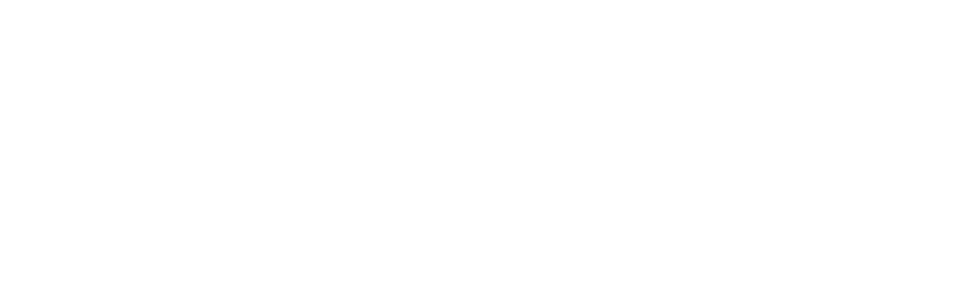
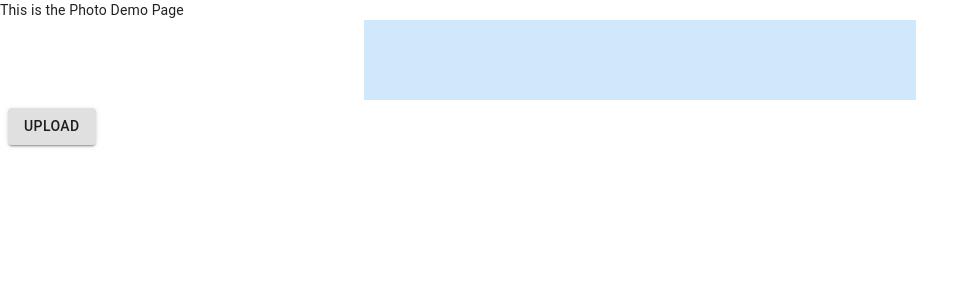
Before and after one commit to lustdante/OwlSpot, a React (Create React App) app in the folder frontend/: page /photoDemo in a window 1280 px wide. Shown: the top 300 px of the page, without its empty margins (0-976 px from the left). Built offline with nearby package versions, Linux system fonts and the light colour scheme.

Commit message:
Import basic components

```diff
--- a/frontend/src/components/App/index.js
+++ b/frontend/src/components/App/index.js
@@ -4,6 +4,7 @@
 import GalleryPage from 'components/GalleryPage';
 import HotspotPage from 'components/HotspotPage';
 import LandingPage from 'components/LandingPage';
+import PhotoDemoPage from 'components/PhotoDemoPage';
 
 function App() {
   return (
@@ -21,6 +22,7 @@
           component={GalleryPage}
         />
         <Route exact path="/hotspots/:hotspotId" component={HotspotPage} />
+        <Route exact path="/photoDemo" component={PhotoDemoPage} />
         <Route exact path="/" component={LandingPage} />
       </Switch>
     </Router>
--- /dev/null
+++ b/frontend/src/components/PhotoDemoPage/demoComponents.js
@@ -0,0 +1,52 @@
+import React from 'react';
+import CssBaseline from '@material-ui/core/CssBaseline';
+import Typography from '@material-ui/core/Typography';
+import Container from '@material-ui/core/Container';
+
+import { makeStyles } from '@material-ui/core/styles';
+import Button from '@material-ui/core/Button';
+
+
+export function SimpleContainer() {
+  return (
+    <React.Fragment>
+      <CssBaseline />
+      <Container maxWidth="sm">
+        <Typography component="div" style={{ backgroundColor: '#cfe8fc', height: '10vh' }} />
+      </Container>
+    </React.Fragment>
+  );
+}
+
+
+
+
+const useStyles = makeStyles(theme => ({
+  button: {
+    margin: theme.spacing(1),
+  },
+  input: {
+    display: 'none',
+  },
+}));
+
+export function ContainedButtons() {
+  const classes = useStyles();
+
+  return (
+    <div>
+      <input
+        accept="image/*"
+        className={classes.input}
+        id="contained-button-file"
+        multiple
+        type="file"
+      />
+      <label htmlFor="contained-button-file">
+        <Button variant="contained" component="span" className={classes.button}>
+          Upload
+        </Button>
+      </label>
+    </div>
+  );
+}
--- /dev/null
+++ b/frontend/src/components/PhotoDemoPage/index.js
@@ -0,0 +1,14 @@
+import React from 'react';
+import {SimpleContainer, ContainedButtons} from './demoComponents'
+
+function PhotoDemoPage() {
+  return (
+    <div>
+      This is the Photo Demo Page
+      <SimpleContainer></SimpleContainer>
+      <ContainedButtons></ContainedButtons>
+    </div>
+  );
+}
+
+export default PhotoDemoPage;
```
Also changed, not shown: 1 other file (tests, documents, lock files or other folders).
